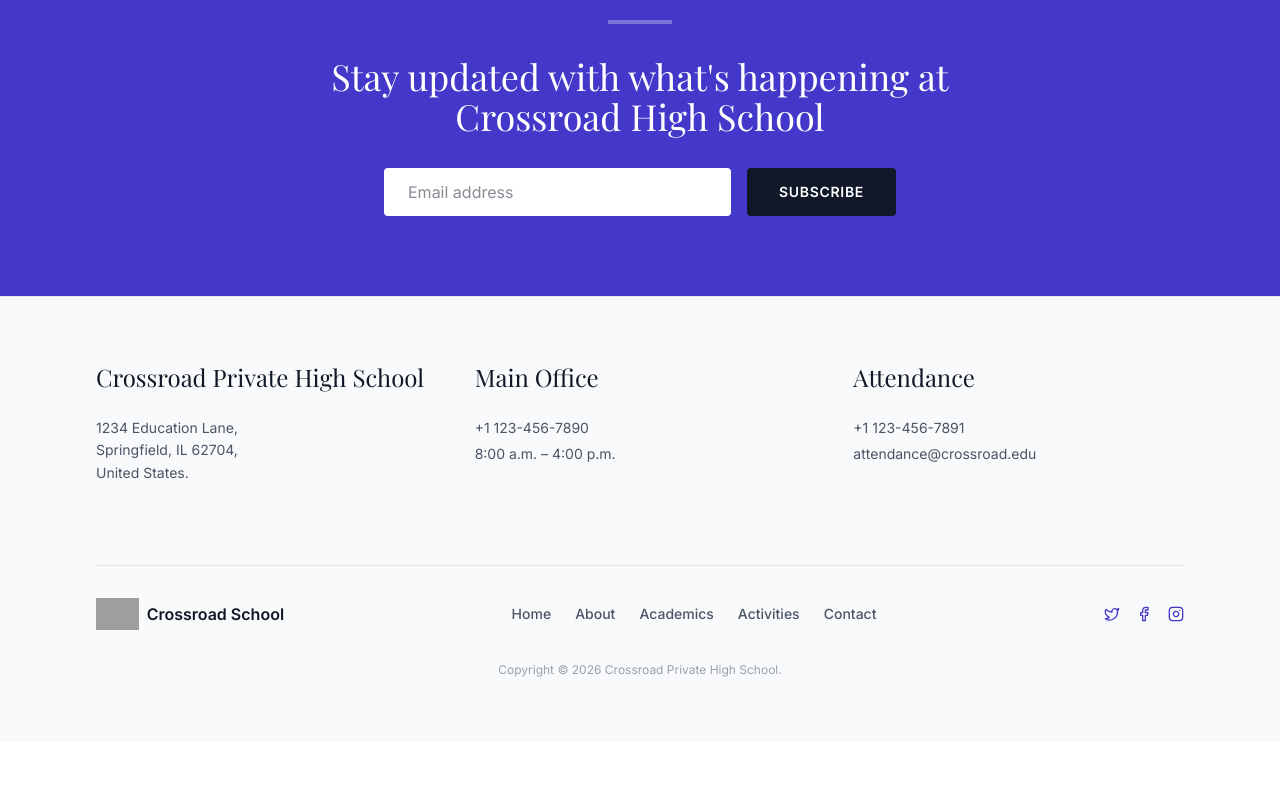
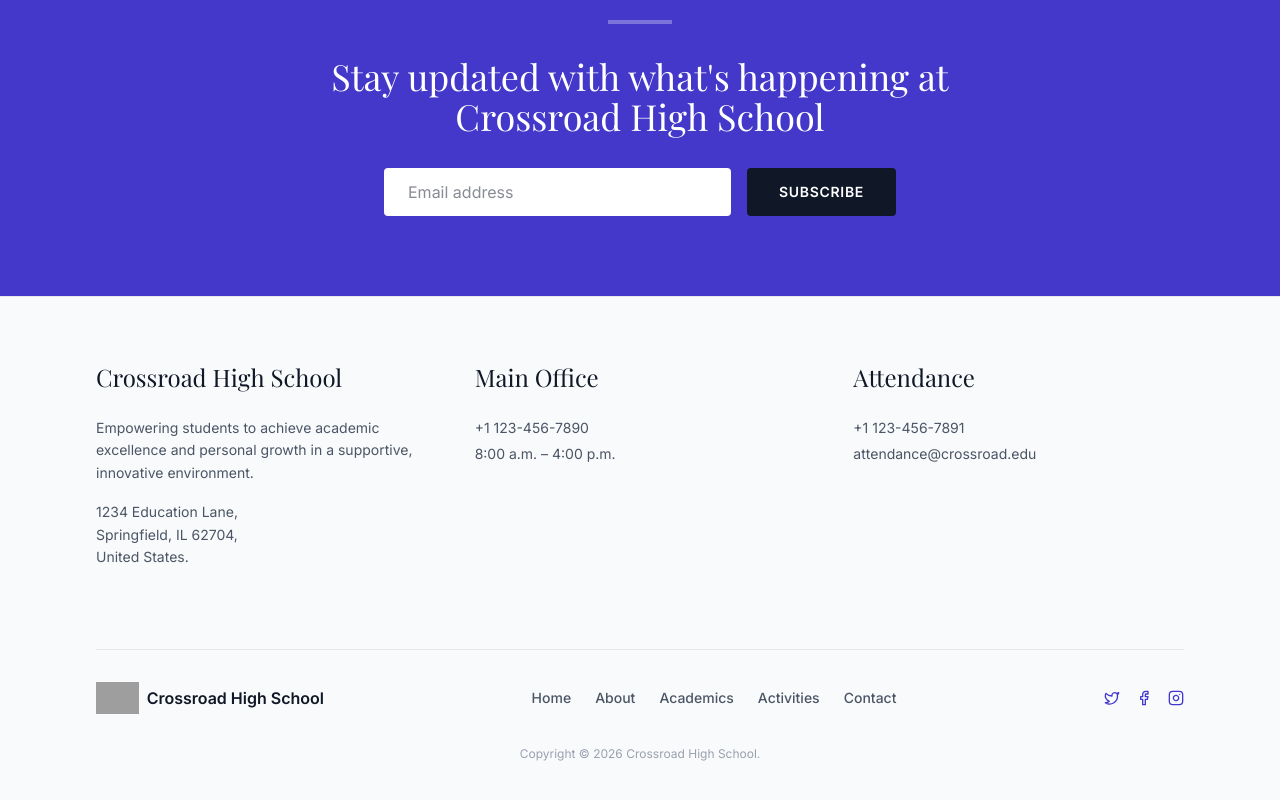
Before and after one commit to CDCODE02/schoolweb, a React (Vite) app: page / in a window 1280 px wide. Shown: the part 4730-5530 px from the top of the page. Before the commit the page ends 5472 px from the top, so only its background shows below. Built offline with nearby package versions, Linux system fonts and the light colour scheme; grey boxes are pictures that could not be loaded; a web font is replaced by a local one.

Commit message:
feat(layout): Update school name and footer details
Updates the school's name in the footer to "Crossroad High School" for consistency. Adds a mission statement paragraph to the footer's first column for better context.

```diff
--- a/src/components/Layout.tsx
+++ b/src/components/Layout.tsx
@@ -101,7 +101,10 @@ export default function Layout({ children }: { children: React.ReactNode }) {
         <div className="max-w-7xl mx-auto grid grid-cols-1 md:grid-cols-3 gap-12">
           {/* Column 1 */}
           <div>
-            <h3 className="font-serif text-2xl text-gray-900 mb-6">Crossroad Private High School</h3>
+            <h3 className="font-serif text-2xl text-gray-900 mb-6">Crossroad High School</h3>
+            <p className="text-gray-600 text-sm leading-relaxed mb-4">
+              Empowering students to achieve academic excellence and personal growth in a supportive, innovative environment.
+            </p>
             <p className="text-gray-600 text-sm leading-relaxed mb-4">
               1234 Education Lane, <br />
               Springfield, IL 62704, <br />
@@ -129,7 +132,7 @@ export default function Layout({ children }: { children: React.ReactNode }) {
         <div className="max-w-7xl mx-auto mt-16 pt-8 border-t border-gray-200 flex flex-col md:flex-row justify-between items-center gap-4">
           <div className="flex items-center gap-2">
             <img src="https://i.ibb.co/hRMKW1y9/schoollogo.png" alt="Crossroad High School Logo" className="h-8 w-auto" />
-            <span className="font-bold text-gray-900">Crossroad School</span>
+            <span className="font-bold text-gray-900">Crossroad High School</span>
           </div>
 
           <div className="flex gap-6 text-sm font-medium text-gray-600">
@@ -147,7 +150,7 @@ export default function Layout({ children }: { children: React.ReactNode }) {
           </div>
         </div>
         <div className="text-center mt-8 text-xs text-gray-400">
-          Copyright © {new Date().getFullYear()} Crossroad Private High School.
+          Copyright © {new Date().getFullYear()} Crossroad High School.
         </div>
       </footer>
     </div>
```
